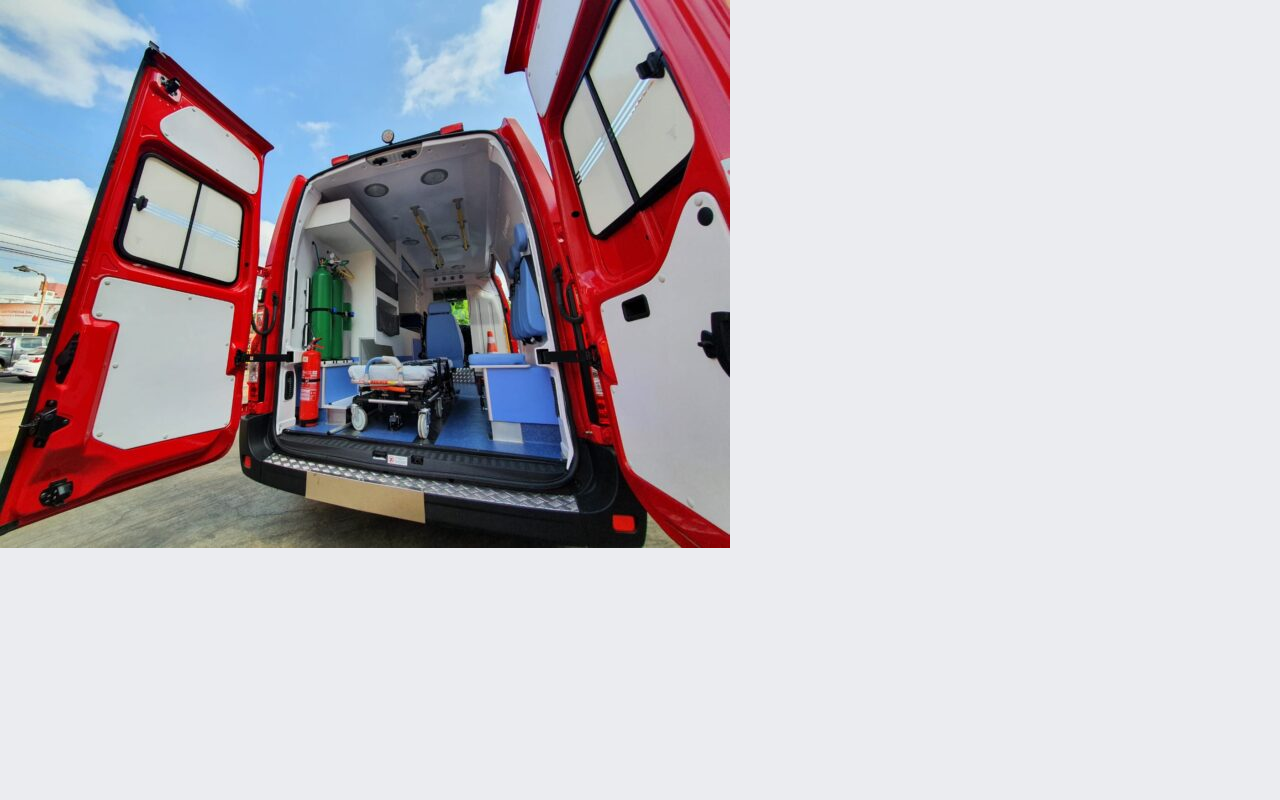
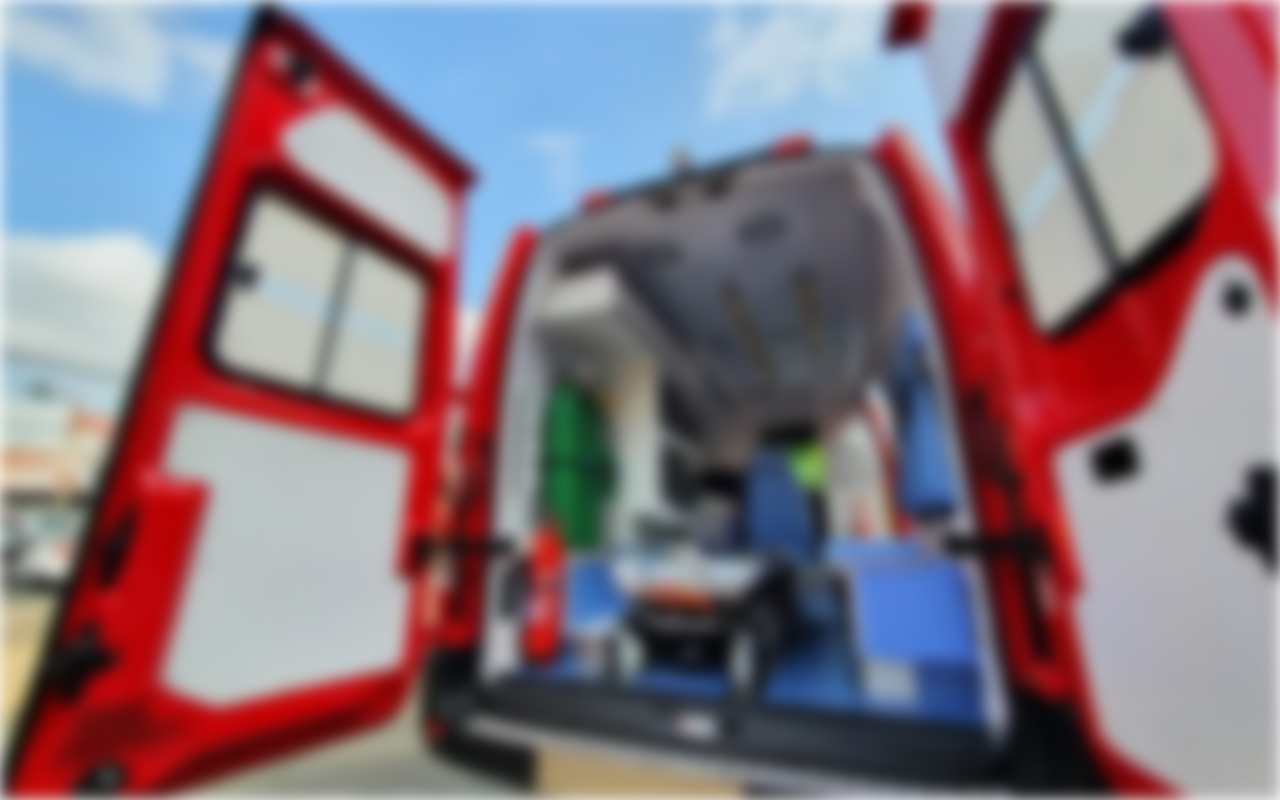
Before and after one commit to Beatrizbnt/SA-BOMBEIROS, a plain HTML site: page Pages/inicial.html in a window 1280 px wide. Drawn offline with Linux system fonts and the light colour scheme.

Commit message:
fundo imagem

```diff
--- a/Pages/assets/inicial.css
+++ b/Pages/assets/inicial.css
@@ -1,14 +1,14 @@
-body {
-    padding: 0;
-    background-color: #EBECF0;
-    margin: 0;
-    width: auto;
-    overflow-x: hidden;
-    /* impede a barra de rolar na horizontal */
+body, html{
+    height:100%;
+    margin:0;
 }
 
+
 #imagem_fundo{
-   width: 100vw;
-   height: 200vw;
-
+   background-image: url(/Pages/img/Ambulancia-Bombeiros-17-730x548.jpeg);
+   height: 100%;
+   background-position: center;
+   background-repeat: no-repeat;
+   background-size: cover;
+   filter: blur(8px);
 }
--- a/Pages/inicial.html
+++ b/Pages/inicial.html
@@ -8,7 +8,7 @@
 </head>
 <body>
 
-<img src="img/Ambulancia-Bombeiros-17-730x548.jpeg" alt="imagem_fundo">
+<div id="imagem_fundo"></div>
 
 </body>
 </body>
```
